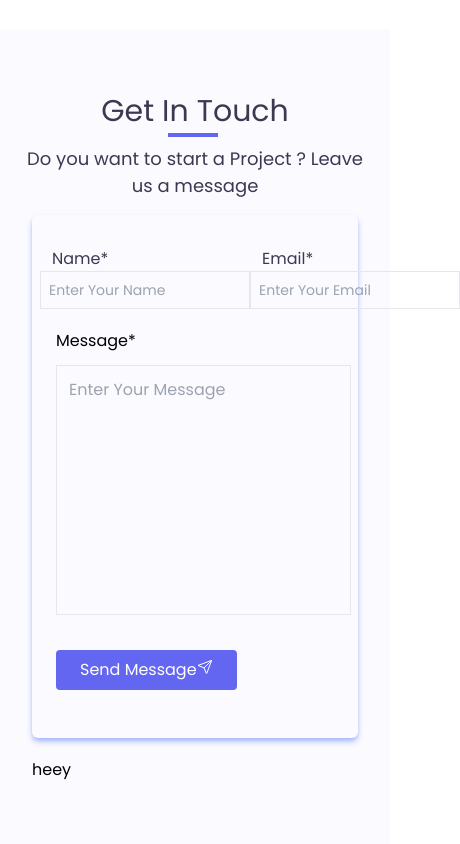
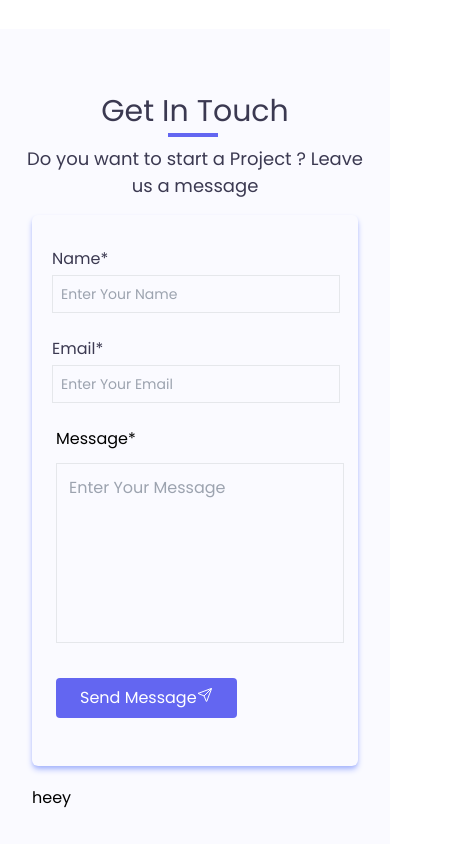
Before and after one commit to silas07official/marty-digitals, a React (Vite) app: page / in a window 390 px wide. Shown: the part 3220-4064 px from the top of the page, 460 px wide, since content can reach past the window. Built offline with nearby package versions, Linux system fonts and the light colour scheme.

Commit message:
made the contact form mobile responsive

```diff
--- a/src/components/Contact.jsx
+++ b/src/components/Contact.jsx
@@ -42,7 +42,7 @@ function Contact() {
             className="shadow-md shadow-indigo-300 px-2 py-8 rounded-md "
             onSubmit={sendEmail}
           >
-            <div className="flex">
+            <div className="md:flex md:flex-row">
               <div className=" mb-[20px] basis-[50%]">
                 <label htmlFor="name" className="text-bigText p-3">
                   Name*
@@ -53,7 +53,7 @@ function Contact() {
                   id="name"
                   required
                   placeholder="Enter Your Name"
-                  className="border p-2 text-sm  outline-none text-gray-400 w-[210px] bg-transparent"
+                  className="border p-2 text-sm  outline-none text-gray-400 my-1 mx-3 md:mx-1  w-[93%] md:w-[195px] bg-transparent"
                 />
               </div>
               <div className="mb-[20px] basis-[50%]">
@@ -66,7 +66,7 @@ function Contact() {
                   id="email"
                   required
                   placeholder="Enter Your Email"
-                  className="border p-2 text-sm  outline-none text-gray-400 w-[210px] bg-transparent"
+                  className="border p-2  text-sm  outline-none text-gray-400 my-1 mx-3 md:mx-1  w-[93%] md:w-[195px] bg-transparent"
                 />
               </div>
             </div>
@@ -78,7 +78,7 @@ function Contact() {
                 name="message"
                 id="message"
                 required
-                className="w-[95%] border outline-none resize-none mx-4 my-3 p-3 h-[250px] bg-transparent"
+                className="w-[93%] md:w-[95%] border outline-none resize-none mx-4 my-3 p-3 h-[180px] md:h-[250px] bg-transparent"
                 placeholder="Enter Your Message"
               ></textarea>
             </div>
```
